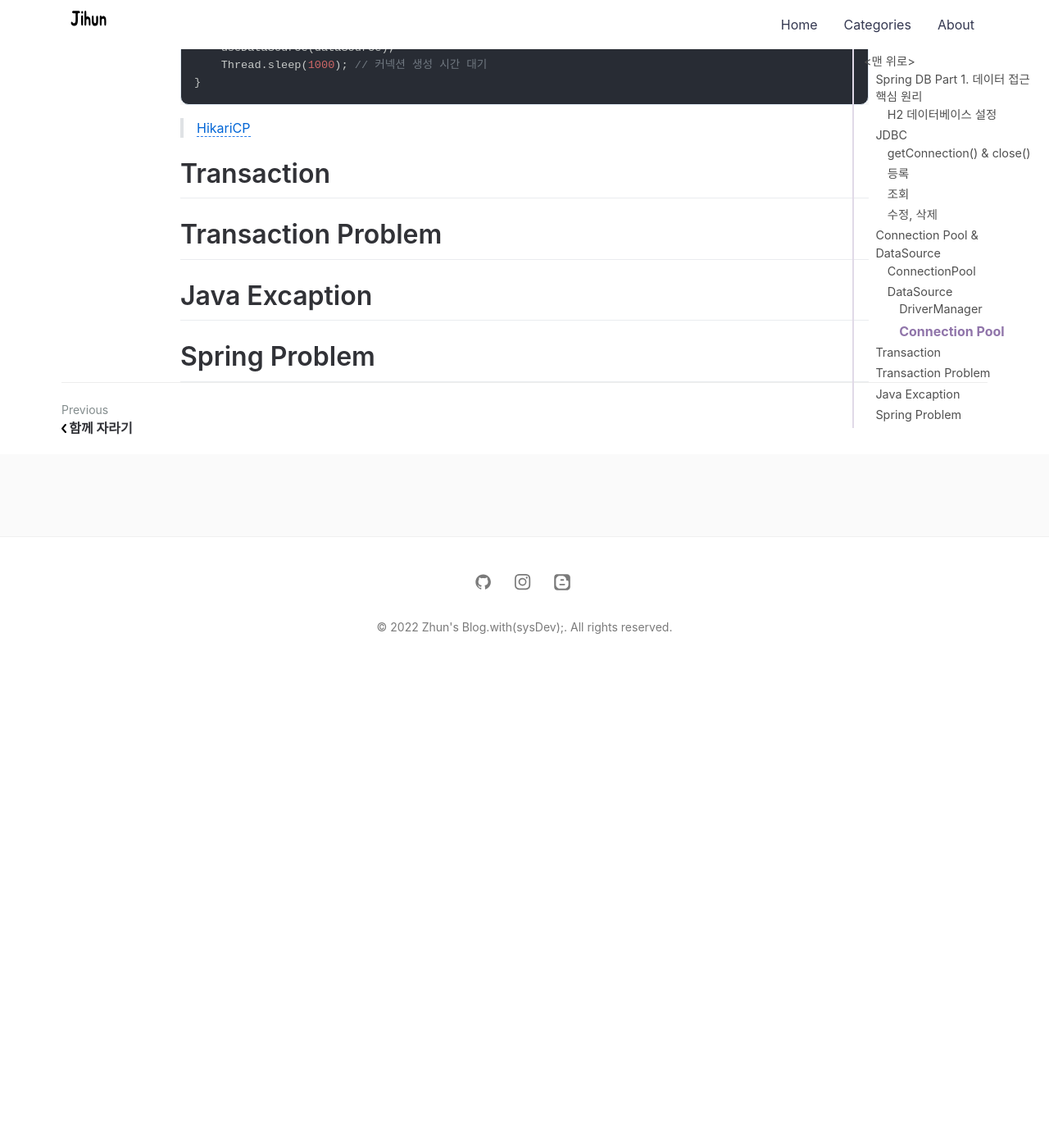
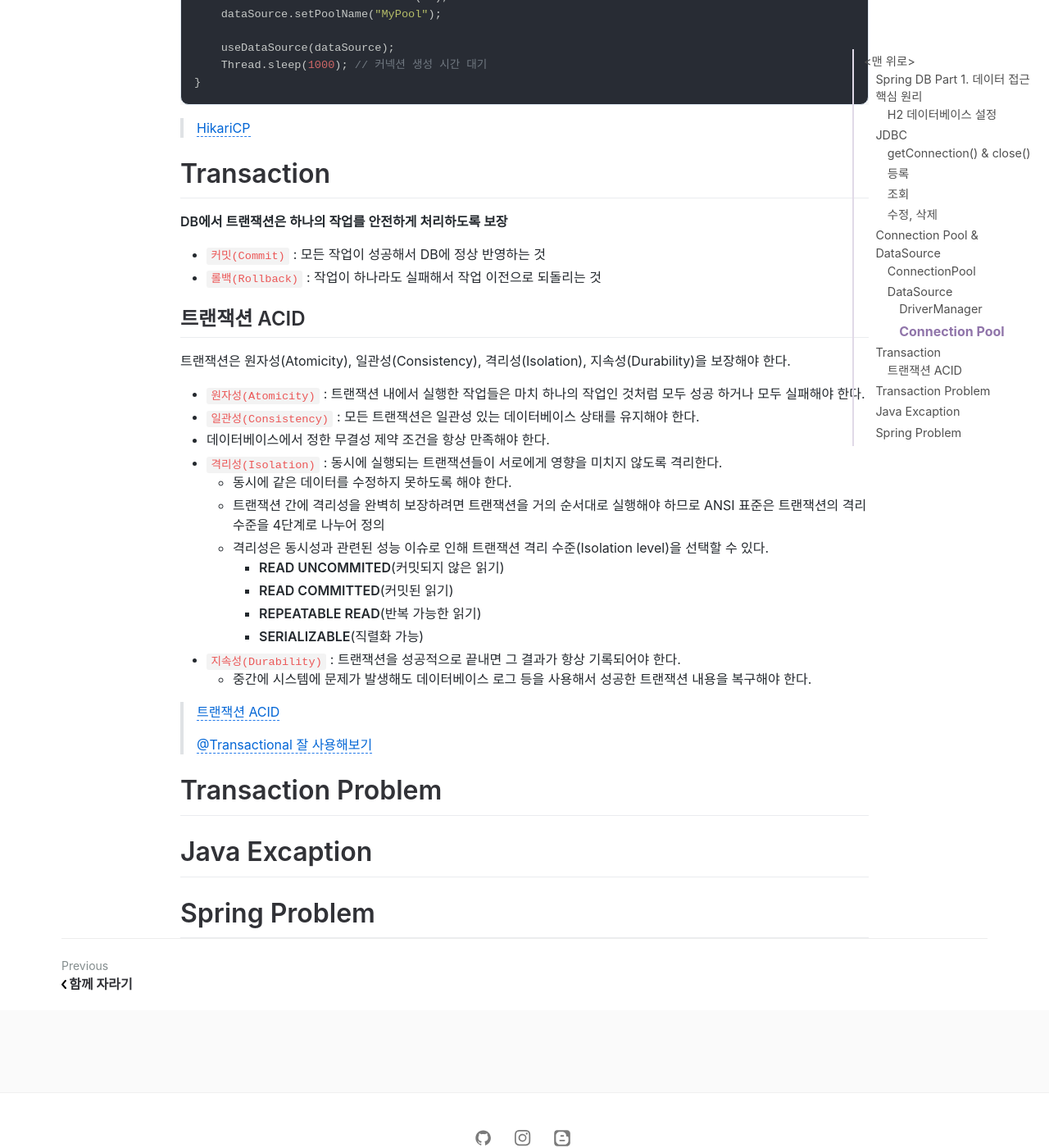
Before and after one commit to jihunparkme/jihunparkme.github.io, a Jekyll site: the page built from _posts/2022-08-08-Spring-DB-Part1.md, in a window 1280 px wide and 1400 px high, scrolled down 7984 px. Shown: the whole window at 82% size. Built offline with Jekyll 4.4.1, drawn with Linux system fonts in a browser that asks for light colours; nearby versions of some CDN libraries; comment, search, counter and statistics services are not loaded; before the commit the page ends 8804 px from its top, so only the background shows below that; some of the changed text lies outside the part shown.

Commit message:
[Transaction] Transaction 개념 이해

```diff
--- a/_posts/2022-08-08-Spring-DB-Part1.md
+++ b/_posts/2022-08-08-Spring-DB-Part1.md
@@ -349,6 +349,33 @@ void dataSourceConnectionPool() throws SQLException, InterruptedException {
 
 # Transaction
 
+**DB에서 트랜잭션은 하나의 작업를 안전하게 처리하도록 보장**
+
+- `커밋(Commit)` : 모든 작업이 성공해서 DB에 정상 반영하는 것
+- `롤백(Rollback)` : 작업이 하나라도 실패해서 작업 이전으로 되돌리는 것
+
+## 트랜잭션 ACID
+
+트랜잭션은 원자성(Atomicity), 일관성(Consistency), 격리성(Isolation), 지속성(Durability)을 보장해야 한다.
+
+- `원자성(Atomicity)` : 트랜잭션 내에서 실행한 작업들은 마치 하나의 작업인 것처럼 모두 성공 하거나 모두 실패해야 한다.
+- `일관성(Consistency)` : 모든 트랜잭션은 일관성 있는 데이터베이스 상태를 유지해야 한다.
+-  데이터베이스에서 정한 무결성 제약 조건을 항상 만족해야 한다.
+- `격리성(Isolation)` : 동시에 실행되는 트랜잭션들이 서로에게 영향을 미치지 않도록 격리한다.
+  - 동시에 같은 데이터를 수정하지 못하도록 해야 한다.
+  - 트랜잭션 간에 격리성을 완벽히 보장하려면 트랜잭션을 거의 순서대로 실행해야 하므로 ANSI 표준은 트랜잭션의 격리 수준을 4단계로 나누어 정의
+  - 격리성은 동시성과 관련된 성능 이슈로 인해 트랜잭션 격리 수준(Isolation level)을 선택할 수 있다.
+    - **READ UNCOMMITED**(커밋되지 않은 읽기)
+    - **READ COMMITTED**(커밋된 읽기)
+    - **REPEATABLE READ**(반복 가능한 읽기)
+    - **SERIALIZABLE**(직렬화 가능)
+- `지속성(Durability)` : 트랜잭션을 성공적으로 끝내면 그 결과가 항상 기록되어야 한다.
+  - 중간에 시스템에 문제가 발생해도 데이터베이스 로그 등을 사용해서 성공한 트랜잭션 내용을 복구해야 한다.
+
+> [트랜잭션 ACID](http://en.wikipedia.org/wiki/ACID)
+>
+> [@Transactional 잘 사용해보기](https://data-make.tistory.com/738)
+
 # Transaction Problem
 
 # Java Excaption
```
